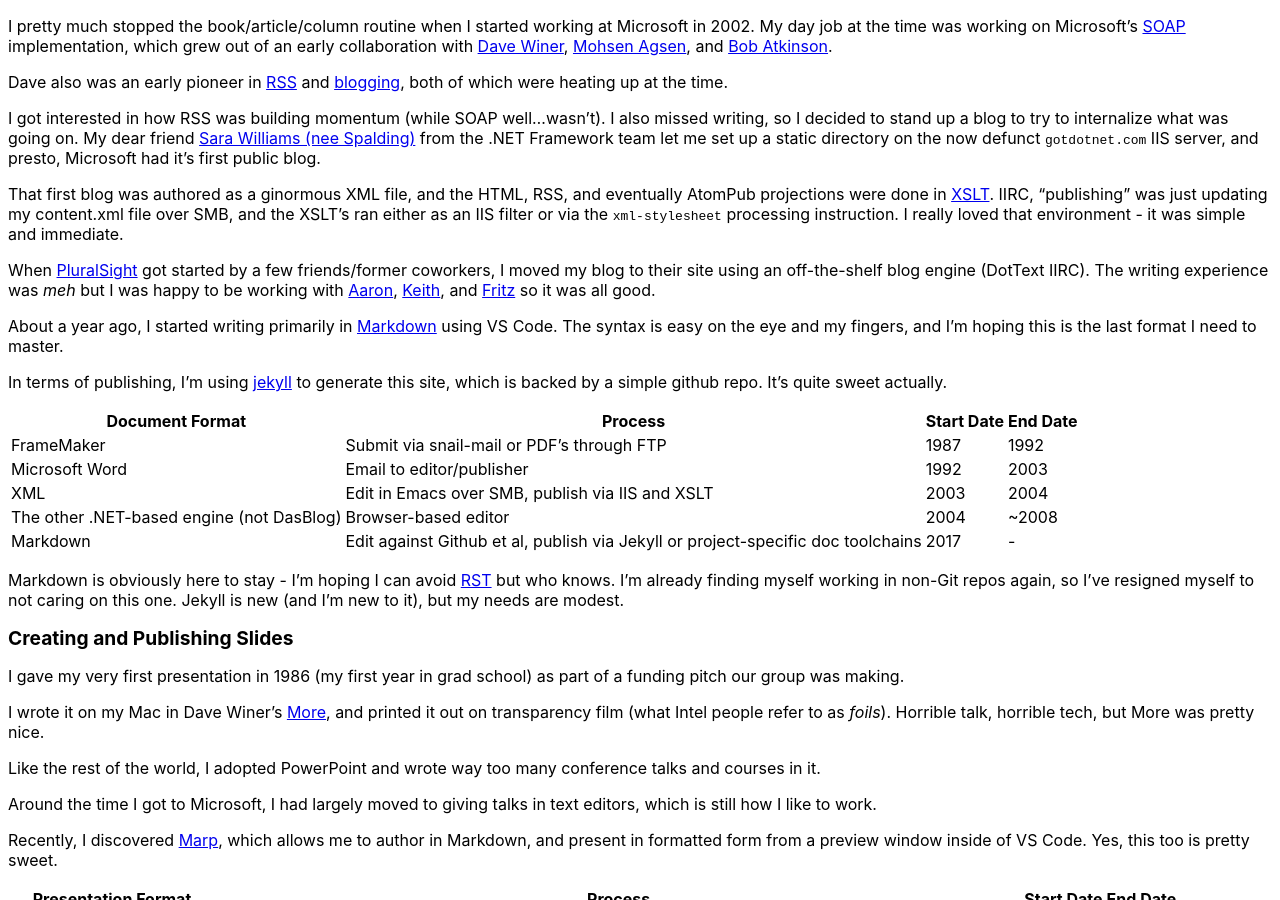
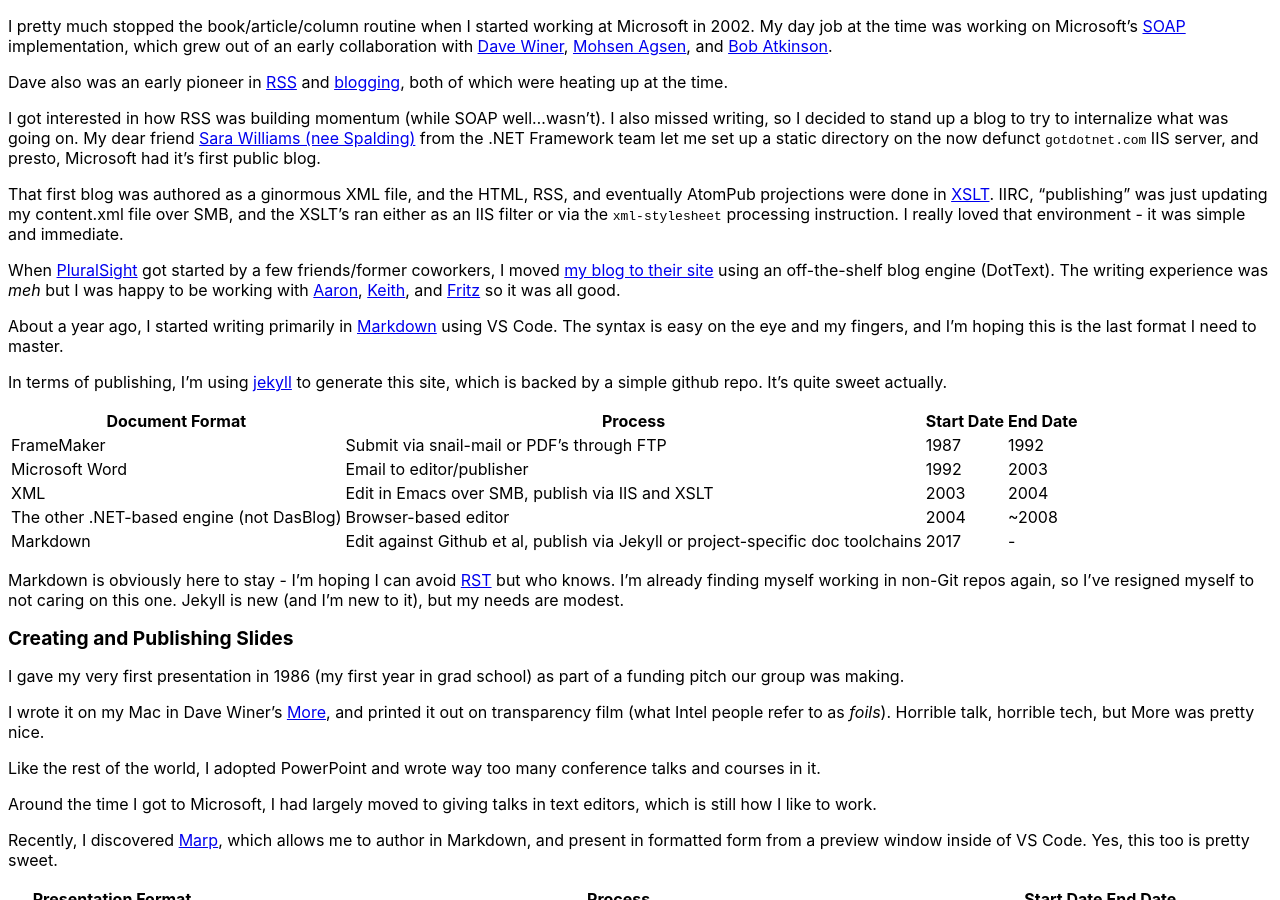
Before and after one commit to donbox/donbox.github.io, a Jekyll site: the page built from _posts/2021-07-04-how-I-write.md, in a window 1280 px wide and 900 px high, scrolled down 1319 px. Built offline with Jekyll 4.4.1, drawn with Linux system fonts in a browser that asks for light colours.

Commit message:
Picking up hanging chads

```diff
--- a/_posts/2021-07-04-how-I-write.md
+++ b/_posts/2021-07-04-how-I-write.md
@@ -93,7 +93,7 @@
 that environment - it was simple and immediate.
 
 When [PluralSight](https://www.pluralsight.com) got started by a few friends/former coworkers,
-I moved my blog to their site using an off-the-shelf blog engine (DotText IIRC). The writing experience was *meh* but I
+I moved [my blog to their site](https://web.archive.org/web/20070815002503/http://www.pluralsight.com/blogs/dbox/archive/2004/09/29/2486.aspx) using an off-the-shelf blog engine (DotText). The writing experience was *meh* but I
 was happy to be working with [Aaron](https://www.instagram.com/skonnard/), [Keith](https://www.pluralsight.com/authors/keith-brown), and [Fritz](https://www.instagram.com/fritzonion/) so it was all good.
 
 About a year ago, I started writing primarily in [Markdown](https://daringfireball.net/projects/markdown/) using VS Code.  The syntax is easy on the eye and my fingers, and I'm hoping this is the last format I need to master.
```
Also changed, not shown: index.md (line endings or trailing spaces).
